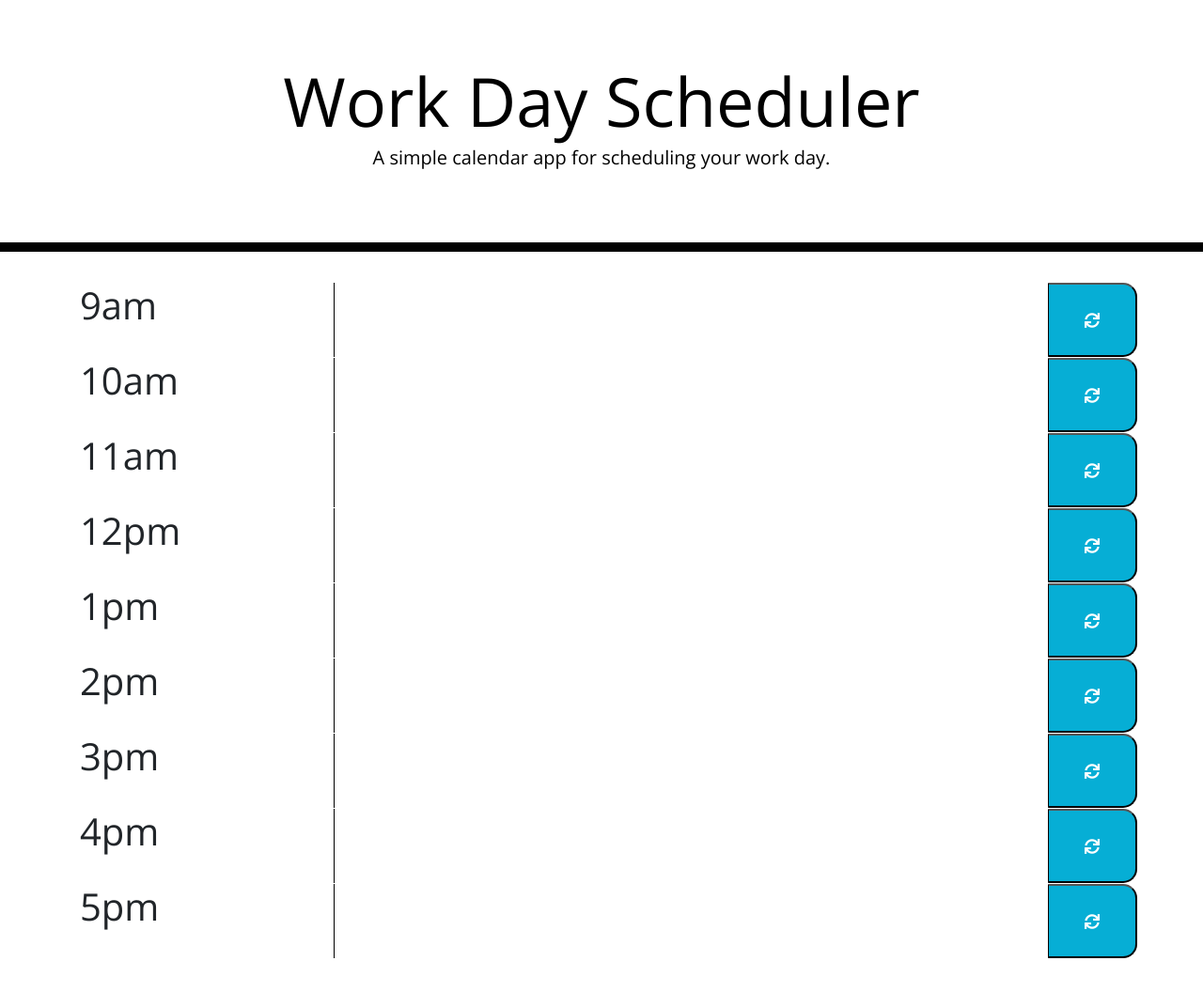
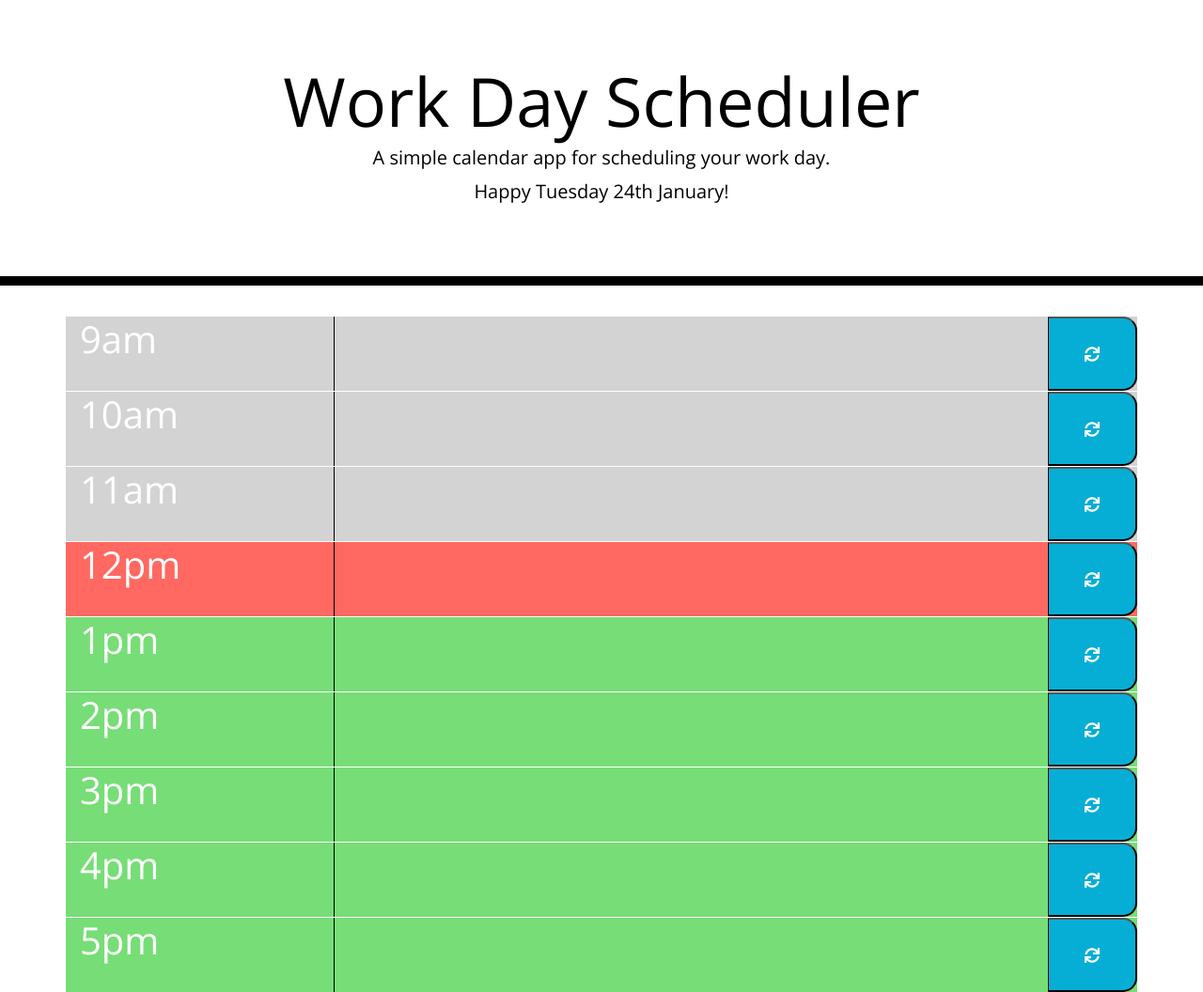
Before and after one commit to AnnaGilthorpe/Challenge7-Daily-Planner-App, a plain HTML site: page index.html in a window 1280 px wide. Shown: the whole page at 94% size. Before the commit the page ends 1020 px from the top, so only its background shows below. Drawn offline with nearby package versions, Linux system fonts and the light colour scheme.

Commit message:
time area statements debug

```diff
--- a/index.html
+++ b/index.html
@@ -52,26 +52,26 @@
         <textarea class="col-8 work-description"></textarea>
         <button class="saveBtn col-1 fas fa-sync" class="saveBtn i:hover" data-time="9am"></button>
       </div>
-      <div id="1-pm" class="row time-area">
+      <div id="13-pm" class="row time-area">
         <h1 class = "col-3">1pm</h1>
         <textarea class="col-8 work-description"></textarea>
         <button class="saveBtn col-1 fas fa-sync" class="saveBtn i:hover" data-time="9am"></button>
-      </div><div id="2-pm" class="row time-area">
+      </div><div id="14-pm" class="row time-area">
         <h1 class = "col-3">2pm</h1>
         <textarea class="col-8 work-description"></textarea>
         <button class="saveBtn col-1 fas fa-sync" class="saveBtn i:hover" data-time="9am"></button>
       </div>
-      <div id="3-pm" class="row time-area">
+      <div id="15-pm" class="row time-area">
         <h1 class = "col-3">3pm</h1>
         <textarea class="col-8 work-description"></textarea>
         <button class="saveBtn col-1 fas fa-sync" class="saveBtn i:hover" data-time="9am"></button>
       </div>
-      <div id="4-pm" class="row time-area">
+      <div id="16-pm" class="row time-area">
         <h1 class = "col-3">4pm</h1>
         <textarea class="col-8 work-description"></textarea>
         <button class="saveBtn col-1 fas fa-sync" class="saveBtn i:hover" data-time="9am"></button>
       </div>
-      <div id="5-pm" class="row time-area">
+      <div id="17-pm" class="row time-area">
         <h1 class = "col-3">5pm</h1>
         <textarea class="col-8 work-description"></textarea>
         <button class="saveBtn col-1 fas fa-sync" class="saveBtn i:hover" data-time="9am"></button>
--- a/script.js
+++ b/script.js
@@ -19,7 +19,7 @@ $(document).ready(function () {
         let currentHour = moment().hour();
         console.log(currentHour)
 
-        $('.time-area').each(function() {
+        $('.time-area').each(function () {
             let currentBlockTime = parseInt($(this).attr('id').split('-')[0])
             console.log(currentBlockTime)
             if (currentBlockTime < currentHour) {
@@ -27,14 +27,16 @@ $(document).ready(function () {
             } else if (currentBlockTime === currentHour) {
                 $(this).removeClass('past')
                 $(this).addClass('present');
-             } else (currentBlockTime > currentHour) {
+            } else if (currentBlockTime > currentHour)  {
                 $(this).removeClass('past')
                 $(this).removeClass('present')
-                $(this).Class('future');
-             }}
-
+                $(this).addClass('future');
+            }
+        }
 
         )
+    }
+
     //getting the page to update every 9mins
     updateHours()
     setInterval(updateHours, 540000)
@@ -46,4 +48,4 @@ $(document).ready(function () {
 
     $('#9-am .work-description').val(localStorage.getItem('9-am'))
     $('#10-am .work-description').val(localStorage.getItem('10-am'))
-    }})
+})
```
Lines whose indentation alone changed are shown as unchanged.
